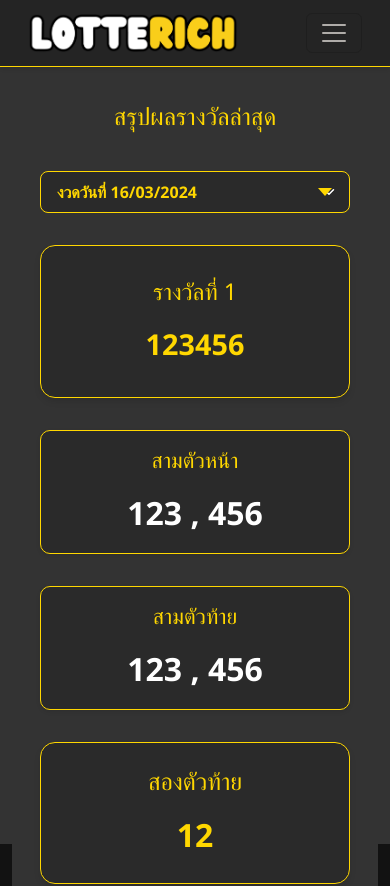
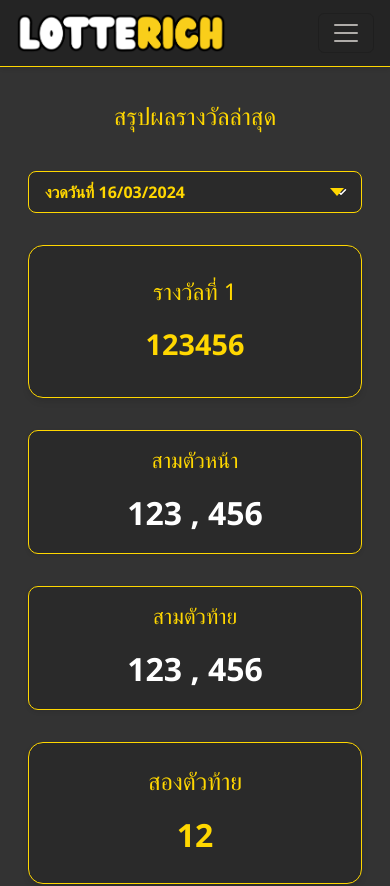
Before and after one commit to Kittipoj-Wannapanupateep/Project_Lotterich, a React (Vite) app: page /statistics in a window 390 px wide. Shown: the top 886 px of the page. Built offline with nearby package versions, Linux system fonts and the light colour scheme.

Commit message:
แก้ไข Bug การแสดงผลของ Responsive ใน Collection Page

```diff
--- a/src/index.css
+++ b/src/index.css
@@ -7,6 +7,11 @@ main {
 a {
   text-decoration: none;
   color: inherit;
+}
+
+
+.container-fluid {
+  padding: 0px !important;
 }
 
 /* Fade-in Animation */
--- a/src/styles/CollectionPage.css
+++ b/src/styles/CollectionPage.css
@@ -318,7 +318,7 @@
     }
 
     .left-collection {
-        width: 100%;
+        width: 100% !important;
         height: 20px;
     }
 
--- a/src/styles/OverviewPage.css
+++ b/src/styles/OverviewPage.css
@@ -1,6 +1,8 @@
 /* ---------- Overview Page Container ---------- */
 .overview-page {
     padding-top: 2rem;
+    padding-left: 20px;
+    padding-right: 20px;
 }
 
 /* ---------- Stat Boxes ---------- */
```
